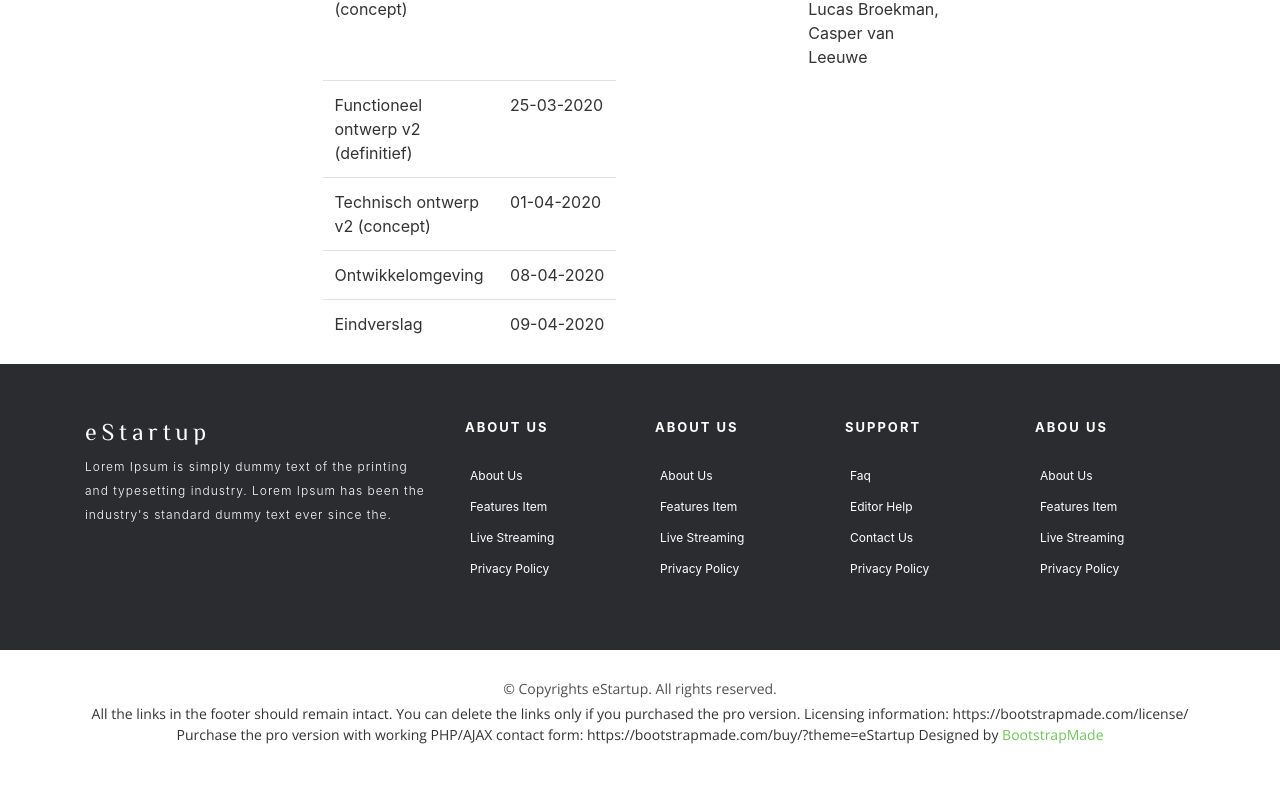
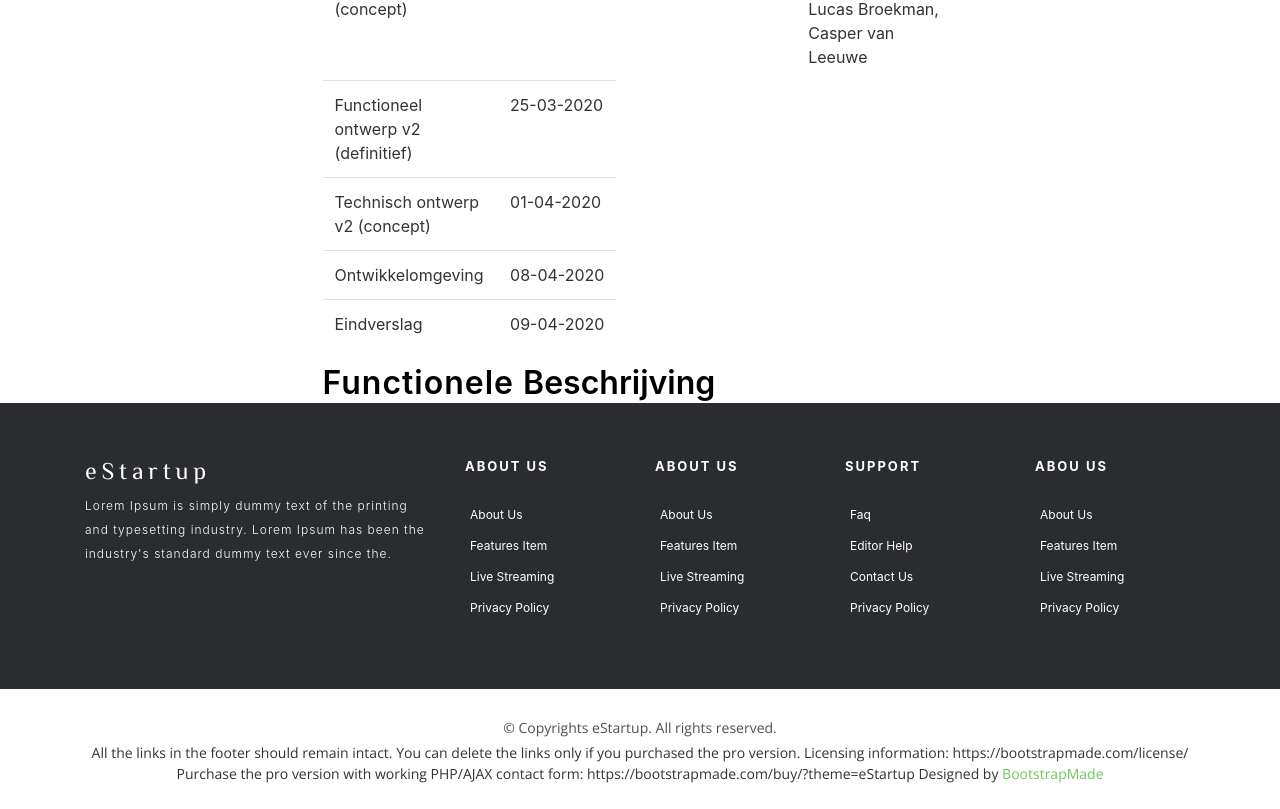
Before and after one commit to N1ckkkk/Project_leerjaar2, a plain HTML site: page inlever_applicatie/index.html in a window 1280 px wide. Shown: the part 4115-4924 px from the top of the page. Before the commit the page ends 4885 px from the top, so only its background shows below. Drawn offline with nearby package versions, Linux system fonts and the light colour scheme.

Commit message:
functionele beschrijving
titel

```diff
--- a/inlever_applicatie/index.html
+++ b/inlever_applicatie/index.html
@@ -118,7 +118,6 @@
         <section id="planVanAanpak">
             <div class="container">
                 <div class="row justify-content-center">
-
                     <div class="col-md-7 col-lg-7">
                         <div class="about-content">
 
@@ -270,7 +269,19 @@
 
                         </div>
                     </div>
+                </div>
+            </div>
+        </section>
 
+        <section id="functioneleBeschrijving">
+            <div class="container">
+                <div class="row justify-content-center">
+                    <div class="col-md-7 col-lg-7">
+                        <div class="about-content">
+
+                            <h2><span>Functionele </span>Beschrijving </h2>
+                        </div>
+                    </div>
                 </div>
             </div>
         </section>
```
